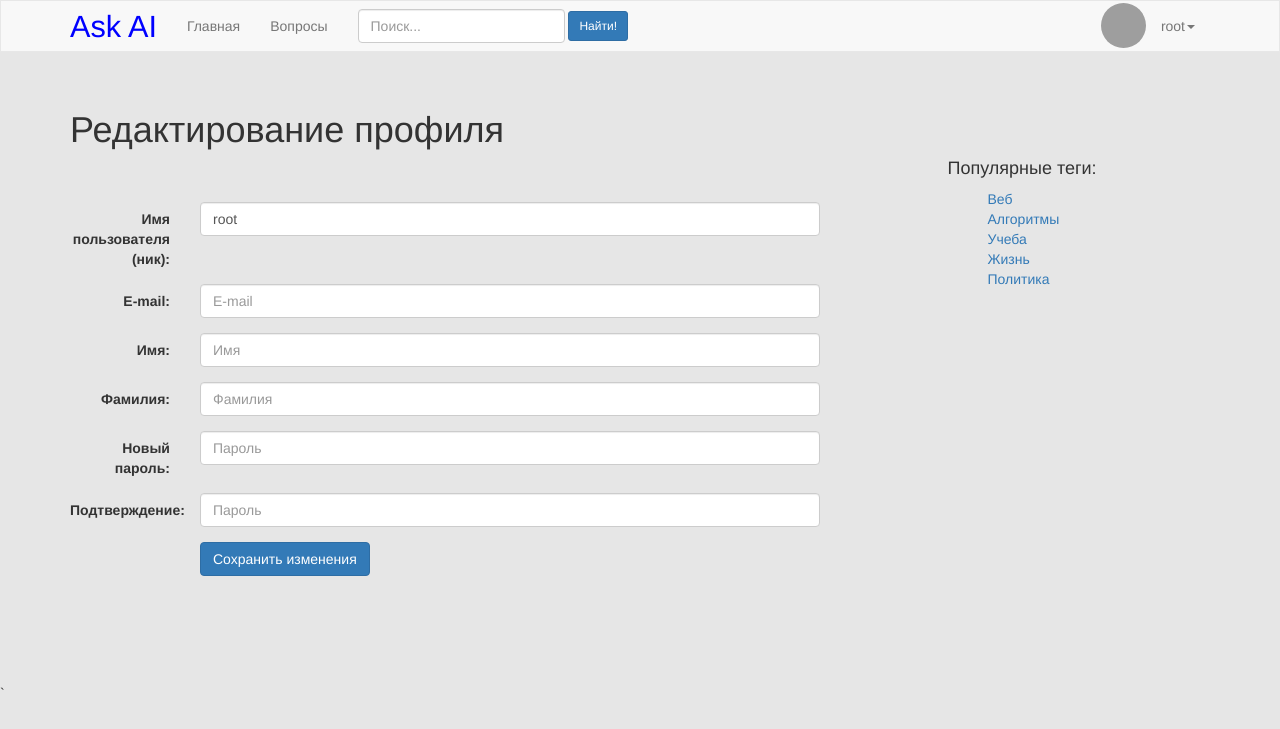
After one commit to TimeEscaper/Ask_AI_TP-mail.ru, a Django app: page /profile/edit/ in a window 1280 px wide. The commit adds this page. Shown: the top 729 px of the page. Run offline with Django 3.2, Linux system fonts and the light colour scheme; a user stored in the database is signed in; parts of the project's set-up code (start-up, migrations or seed data) failed here and were passed over; some libraries are stand-ins or nearby versions; grey boxes are pictures that could not be loaded.

Commit message:
Created profile edition, qusetion ask and answer.

```diff
--- a/ask_ai/urls.py
+++ b/ask_ai/urls.py
@@ -28,6 +28,7 @@ urlpatterns = [
    # url(r'^login/$', auth_view.login, {'template_name':'login.html'}),
     url(r'^logout/$', read_only.logout_display, name='logout'),
     url(r'^signup/$',read_only.signup_display, name='signup'),
+    url(r'^profile/edit/$',read_only.profile_edit_display, name='profile_edit'),
     url(r'^ask/$',read_only.ask_display, name='ask'),
     url(r'^tag/(?P<tag>\S+)/$',read_only.tag_display, name='tag_view'),
     url(r'^question/(?P<question_id>\d+)/$',read_only.question_display, name='question_view'),
--- a/read_only/views.py
+++ b/read_only/views.py
@@ -1,11 +1,13 @@
 from django.shortcuts import render
 from django.http import HttpResponse, Http404, HttpResponseRedirect
-from models import Question, Answer, UserProfile
+from django.core.exceptions import PermissionDenied
+from models import Question, Answer, UserProfile, Tag
 from django.core.paginator import Paginator, Page
 from django.contrib import auth
 from django.contrib.auth.models import User
 from django.views.decorators.csrf import csrf_protect
 import logging
+import datetime
 
 # Create your views here.
 
@@ -94,12 +96,82 @@ def signup_display(request):
 
         return render(request, 'signup.html', {'page_title': 'Sign Up', 'errors': '0'})
 
+def profile_edit_display(request):
+        if not request.user.is_authenticated():
+            raise PermissionDenied
+
+        if request.method == 'POST':
+            request_username = request.POST.get('username','')
+            request_password = request.POST.get('password','')
+            request_psw_confirm = request.POST.get('psw_confirm')
+            request_email = request.POST.get('email')
+            request_first_name = request.POST.get('first_name')
+            request_last_name = request.POST.get('last_name')
+
+            if request_password != request_psw_confirm:
+                    return render(request, 'profile_edit.html', {'page_title': 'Edit Profile', 'errors': '1',
+                        'input_username': request_username,
+                        'input_email': request_email,
+                        'input_first_name': request_first_name,
+                        'input_last_name': request_last_name,
+                         })
+
+            if request_username != request.user.username:
+                if User.objects.filter(username = request_username).exists():
+                    return render(request, 'profile_edit.html', {'page_title': 'Edit Profile', 'errors': '2',
+                        'input_username': request_username,
+                        'input_email': request_email,
+                        'input_first_name': request_first_name,
+                        'input_last_name': request_last_name,
+
+                     })
+
+            if request_email != request.user.email:
+                if User.objects.filter(email = request_email).exists():
+                    return render(request, 'profile_edit.html', {'page_title': 'Edit Profile', 'errors': '3',
+                        'input_username': request_username,
+                        'input_email': request_email,
+                        'input_first_name': request_first_name,
+                        'input_last_name': request_last_name,
+
+                        })
+
+            current_user = request.user
+
+            current_user.username = request_username
+            current_user.email = request_email
+            current_user.first_name = request_first_name
+            current_user.last_name = request_last_name
+            current_user.backend = 'django.contrib.auth.backends.ModelBackend'
+            if request_password != '':
+                current_user.set_password(request_password)
+
+            current_user.save()
+
+            new_user_session = auth.authenticate(username = request_username, password = request_password)
+            auth.login(request, new_user_session)
+
+            return HttpResponseRedirect(request.GET.get('continue', 'http://localhost/'))
+
+        return render(request, 'profile_edit.html', {'page_title': 'Edit profile', 'errors': '0'})
+
 
 def question_display(request, question_id):
         try:
             question = Question.objects.get_by_id(question_id)
         except:
             raise Http404
+
+        if request.method == 'POST':
+            request_text = request.POST.get('text')
+            new_answer = Answer(text = request_text,
+                author = UserProfile.objects.get(user_account = request.user),
+                date = datetime.datetime.now(),
+                question = Question.objects.get_by_id(question_id))
+
+            new_answer.save()
+
+            return HttpResponseRedirect('/question/{}/?p={}#{}'.format(question_id, request.GET.get('p',1), new_answer.id))
 
         answer_list = Answer.objects.get_by_question(question)
 
@@ -145,4 +217,31 @@ def tag_display(request, tag):
         })
 
 def ask_display(request):
-        return render(request, 'ask.html', {'page_title': 'New Question', })
+        if not request.user.is_authenticated():
+            raise PermissionDenied
+
+        if request.method == 'POST':
+
+            request_title = request.POST.get('title')
+            request_text = request.POST.get('text')
+            request_tags = request.POST.get('tags')
+
+            new_question = Question(title = request_title,
+                date = datetime.datetime.now(),
+                author = UserProfile.objects.get(user_account = request.user),
+                text = request_text)
+
+            new_question.save()
+
+            for tag_str in request_tags.split(','):
+                if Tag.objects.filter(name = tag_str).exists():
+                    tag = Tag.objects.get(name = tag_str)
+                    new_question.tags.add(tag)
+                else:
+                    new_tag = Tag(name = tag_str)
+                    new_tag.save()
+                    new_question.tags.add(new_tag)
+
+            return HttpResponseRedirect('/question/{}'.format(new_question.id))
+
+        return render(request, 'ask.html', {'page_title': 'New Question', 'errors': '0'})
--- a/templates/base/base.html
+++ b/templates/base/base.html
@@ -52,10 +52,11 @@
 			  <ul class="nav navbar-nav navbar-right">
 				<li><img src="http://lorempixel.com/45/45" class="img-circle"/></li>
 				<li class="dropdown">
-					 <a href="#" class="dropdown-toggle" data-toggle="dropdown" role="button" aria-haspopup="true" aria-expanded="false">Username<span class="caret"></span></a>
+					 <a href="#" class="dropdown-toggle" data-toggle="dropdown" role="button" aria-haspopup="true" aria-expanded="false">{{ user.username }}<span class="caret"></span></a>
 					 <ul class="dropdown-menu">
-						<li><a href="#">Профиль</a></li>
+						<li><a href="/profile/edit/">Профиль</a></li>
 						<li><a href="#">Мои вопросы</a></li>
+                        <li><a href="/ask/">Задать вопрос</a></li>
 						<li><a href="#">Сообщения</a></li>
 						<li><a href="#">Настройки</a></li>
 						<li role="separator" class="divider"></li>
--- /dev/null
+++ b/templates/profile_edit.html
@@ -0,0 +1,134 @@
+{% extends 'base.html' %}
+{% block content %}
+
+			<!-- Login form begin -->
+			<div class="login-form">
+
+                {% if errors = '1' %}
+                <h3 class="text-danger">Введённые пароли не совпадают!</h3>
+                {% endif %}
+
+
+                {% if errors = '2' %}
+                 <h3 class="text-danger">Пользователь с таким именем (ником) уже есть!</h3>
+                 {% endif %}
+
+                 {% if errors = '3' %}
+                 <h3 class="text-danger">Пользователь с таким E-mail уже есть!</h3>
+                 {% endif %}
+
+				<h1>Редактирование профиля</h1>
+
+                {% if errors = '0' %}
+				<form method="POST" action="/profile/edit/?continue=/" class="form-horizontal">
+                {% csrf_token %}
+                  <div class="form-group">
+					<label  class="col-sm-2 control-label">Имя пользователя (ник):</label>
+					<div class="col-sm-10">
+					  <input name="username" type="text" class="form-control" id="inputName" placeholder="Имя пользователя" value="{{ user.username }}">
+					</div>
+				  </div>
+
+				  <div class="form-group">
+					<label for="inputEmail3" class="col-sm-2 control-label">E-mail:</label>
+					<div class="col-sm-10">
+					  <input name="email" type="email" class="form-control" id="inputEmail3" placeholder="E-mail" value="{{ user.email }}">
+					</div>
+				  </div>
+
+                    <div class="form-group">
+					<label  class="col-sm-2 control-label">Имя:</label>
+					<div class="col-sm-10">
+					  <input name="first_name" type="text" class="form-control" id="inputName" placeholder="Имя" value="{{ user.first_name }}">
+					</div>
+				  </div>
+
+                    <div class="form-group">
+					<label  class="col-sm-2 control-label">Фамилия:</label>
+					<div class="col-sm-10">
+					  <input name="last_name" type="text" class="form-control" id="inputName" placeholder="Фамилия" value="{{ user.last_name }}">
+					</div>
+				  </div>
+
+
+				  <div class="form-group">
+					<label for="inputPassword3" class="col-sm-2 control-label">Новый пароль:</label>
+					<div class="col-sm-10">
+					  <input name="password" type="password" class="form-control" id="inputPassword" placeholder="Пароль">
+					</div>
+				  </div>
+
+				  <div class="form-group">
+					<label for="inputPassword3" class="col-sm-2 control-label">Подтверждение:</label>
+					<div class="col-sm-10">
+					  <input name="psw_confirm" type="password" class="form-control" id="inputPasswordAgain" placeholder="Пароль">
+					</div>
+				  </div>
+
+
+				  <div class="form-group">
+					<div class="col-sm-offset-2 col-sm-10">
+					  <button type="submit" class="btn btn-primary">Сохранить изменения</button>
+					</div>
+				  </div>
+
+				</form>
+                {% else %}
+                				<form method="POST" action="/profile/edit/?continue=/" class="form-horizontal">
+                {% csrf_token %}
+                  <div class="form-group">
+					<label  class="col-sm-2 control-label">Имя пользователя (ник):</label>
+					<div class="col-sm-10">
+					  <input name="username" type="text" class="form-control" id="inputName" placeholder="Имя пользователя" value="{{ input_username }}">
+					</div>
+				  </div>
+
+				  <div class="form-group">
+					<label for="inputEmail3" class="col-sm-2 control-label">E-mail:</label>
+					<div class="col-sm-10">
+					  <input name="email" type="email" class="form-control" id="inputEmail3" placeholder="E-mail" value="{{ input_email }}">
+					</div>
+				  </div>
+
+                    <div class="form-group">
+					<label  class="col-sm-2 control-label">Имя:</label>
+					<div class="col-sm-10">
+					  <input name="first_name" type="text" class="form-control" id="inputName" placeholder="Имя" value="{{ input_first_name }}">
+					</div>
+				  </div>
+
+                    <div class="form-group">
+					<label  class="col-sm-2 control-label">Фамилия:</label>
+					<div class="col-sm-10">
+					  <input name="last_name" type="text" class="form-control" id="inputName" placeholder="Фамилия" value="{{ input_last_name }}">
+					</div>
+				  </div>
+
+
+				  <div class="form-group">
+					<label for="inputPassword3" class="col-sm-2 control-label">Новый пароль:</label>
+					<div class="col-sm-10">
+					  <input name="password" type="password" class="form-control" id="inputPassword" placeholder="Пароль">
+					</div>
+				  </div>
+
+				  <div class="form-group">
+					<label for="inputPassword3" class="col-sm-2 control-label">Подтверждение:</label>
+					<div class="col-sm-10">
+					  <input name="psw_confirm" type="password" class="form-control" id="inputPasswordAgain" placeholder="Пароль">
+					</div>
+				  </div>
+
+
+				  <div class="form-group">
+					<div class="col-sm-offset-2 col-sm-10">
+					  <button type="submit" class="btn btn-primary">Сохранить изменения</button>
+					</div>
+				  </div>
+
+				</form>
+                {% endif %}
+
+			</div><!-- Login form end -->
+
+{% endblock %}
```
Also changed, not shown: templates/ask.html (+6 -4 lines), templates/question.html (+9 -3 lines), db.sqlite3, 2 other files.
